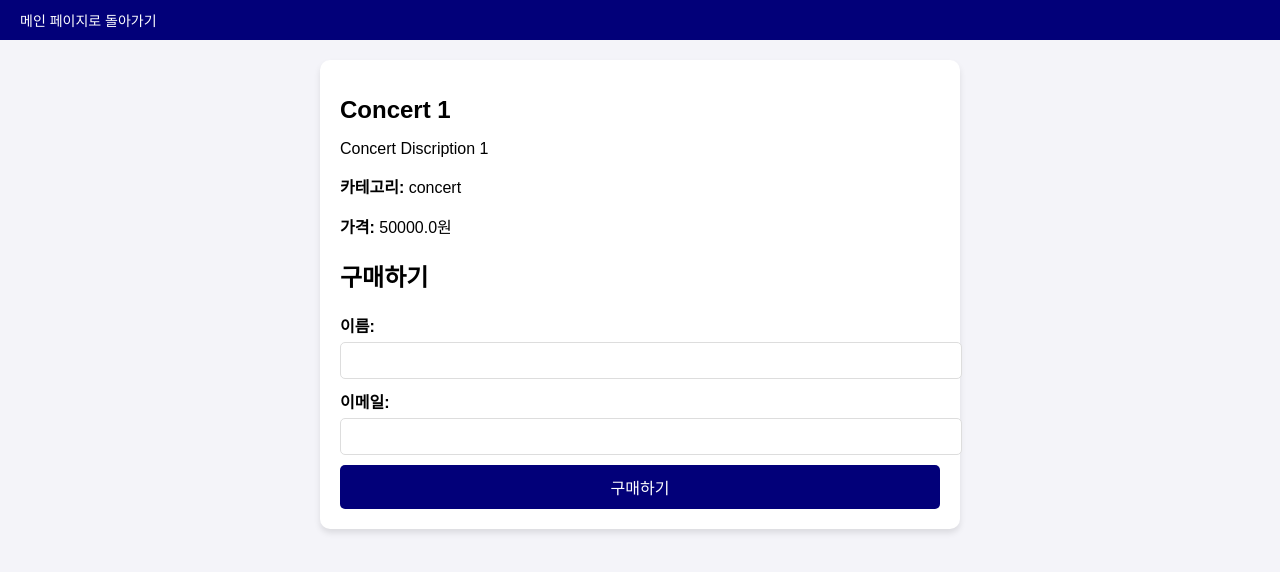
After one commit to Jangbk633/BasicDBwebApplication, a Flask app: page /ticket/1 in a window 1280 px wide. The commit adds this page. Shown: the top 572 px of the page. Run offline with Flask 3, Linux system fonts and the light colour scheme; the visitor is signed in with stand-in values (Sample User, id 1); data comes from the database, SQL or seed files in the repository; both versions use the stored data as it was after the commit; parts of the project's set-up code (start-up, migrations or seed data) failed here and were passed over.

Commit message:
Feat: 티켓 구매 기능 추가

```diff
--- a/app/server.py
+++ b/app/server.py
@@ -1,3 +1,4 @@
+import secrets
 from flask import Flask, request, redirect, url_for, render_template, session, flash
 from flask_sqlalchemy import SQLAlchemy
 from datetime import datetime
@@ -5,7 +6,7 @@ from werkzeug.security import generate_password_hash, check_password_hash
 
 # Flask 앱 생성
 app = Flask(__name__)
-app.secret_key = 'your_secret_key'  # 세션 암호화 키
+app.secret_key = secrets.token_hex(16)  # 세션 암호화 키
 
 # 데이터베이스 설정
 app.config['SQLALCHEMY_DATABASE_URI'] = 'mysql+pymysql://root:1234@db:3306/ticket_db?charset=utf8mb4'
@@ -21,8 +22,7 @@ class User(db.Model):
     password = db.Column(db.String(255), nullable=False)
 
 # 티켓 모델 정의
-# 티켓 모델 정의
-class ticket(db.Model):  # 클래스 이름 대문자 변경
+class Ticket(db.Model):  # 클래스 이름 대문자 변경
     __tablename__ = 'ticket'  # 테이블 이름 지정
 
     id = db.Column(db.Integer, primary_key=True)
@@ -93,7 +93,7 @@ def index():
         # 티켓 등록
         try:
             data = request.form
-            new_ticket = ticket(
+            new_ticket = Ticket(
                 title=data['title'],
                 price=float(data['price']),
                 date=datetime.strptime(data['date'], '%Y-%m-%d'),
@@ -109,35 +109,54 @@ def index():
 
     # GET 요청 시 필터 및 검색 적용
     filters = request.args
-    query = ticket.query
+    query = Ticket.query
 
     # 검색: 제목
     search_keyword = filters.get('search', '').strip()
     if search_keyword:
-        query = query.filter(ticket.title.ilike(f"%{search_keyword}%"))  # 대소문자 구분 없이 검색
+        query = query.filter(Ticket.title.ilike(f"%{search_keyword}%"))  # 대소문자 구분 없이 검색
 
     # 필터: 가격
     min_price = filters.get('min_price', type=float)
     max_price = filters.get('max_price', type=float)
     if min_price is not None:
-        query = query.filter(ticket.price >= min_price)
+        query = query.filter(Ticket.price >= min_price)
     if max_price is not None:
-        query = query.filter(ticket.price <= max_price)
+        query = query.filter(Ticket.price <= max_price)
 
     # 필터: 날짜
     date = filters.get('date')
     if date:
-        query = query.filter(ticket.date == datetime.strptime(date, '%Y-%m-%d').date())
+        query = query.filter(Ticket.date == datetime.strptime(date, '%Y-%m-%d').date())
 
     # 필터: 종류
     category = filters.get('category')
-    if category and category != '전체':
-        query = query.filter(ticket.category == category)
+    if category and category != 'all':
+        query = query.filter(Ticket.category == category)
 
     # 정렬
-    tickets = query.order_by(ticket.date).all()
+    tickets = query.order_by(Ticket.date).all()
 
     return render_template('mainpage.html', tickets=tickets)
+
+# 티켓 구매 페이지
+@app.route('/ticket/<int:ticket_id>', methods=['GET', 'POST'])
+def ticket_detail(ticket_id):
+    if 'user_id' not in session:
+        flash('티켓 구매는 로그인 후 이용 가능합니다.', 'danger')
+        return redirect(url_for('login'))
+
+    ticket = Ticket.query.get(ticket_id)
+    if not ticket:
+        flash('존재하지 않는 티켓입니다.', 'danger')
+        return redirect(url_for('index'))
+
+    if request.method == 'POST':
+        # 구매 로직 추가 (예: 데이터베이스에 구매 정보 기록)
+        flash('티켓 구매가 완료되었습니다!', 'success')
+        return redirect(url_for('index'))
+
+    return render_template('ticket_detail.html', ticket=ticket)
 
 # 앱 실행
 if __name__ == '__main__':
--- /dev/null
+++ b/app/static/css/ticket_detail.css
@@ -0,0 +1,71 @@
+body {
+    font-family: Arial, sans-serif;
+    margin: 0;
+    padding: 0;
+    background-color: #f4f4f9;
+}
+
+header {
+    padding: 10px;
+    background-color: #020079;
+    color: white;
+}
+
+header .back-btn {
+    color: white;
+    text-decoration: none;
+    font-size: 14px;
+    margin-left: 10px;
+}
+
+.ticket-container {
+    max-width: 600px;
+    margin: 20px auto;
+    padding: 20px;
+    background: white;
+    border-radius: 10px;
+    box-shadow: 0 4px 6px rgba(0, 0, 0, 0.1);
+}
+
+.ticket-container h1 {
+    font-size: 24px;
+    margin-bottom: 10px;
+}
+
+.ticket-container p {
+    font-size: 16px;
+    margin-bottom: 10px;
+}
+
+form {
+    margin-top: 20px;
+}
+
+form label {
+    display: block;
+    margin-bottom: 5px;
+    font-weight: bold;
+}
+
+form input {
+    width: 100%;
+    padding: 10px;
+    margin-bottom: 10px;
+    border: 1px solid #ddd;
+    border-radius: 5px;
+}
+
+form button {
+    width: 100%;
+    padding: 10px;
+    background-color: #020079;
+    color: white;
+    border: none;
+    border-radius: 5px;
+    font-size: 16px;
+    cursor: pointer;
+}
+
+form button:hover {
+    background-color: #020079;
+}
--- /dev/null
+++ b/app/templates/ticket_detail.html
@@ -0,0 +1,33 @@
+<!DOCTYPE html>
+<html lang="en">
+<head>
+    <meta charset="UTF-8">
+    <meta name="viewport" content="width=device-width, initial-scale=1.0">
+    <link rel="stylesheet" href="{{ url_for('static', filename='css/ticket_detail.css') }}">
+    <title>Ticket Details</title>
+</head>
+<body>
+    <header>
+        <a href="/" class="back-btn">메인 페이지로 돌아가기</a>
+    </header>
+    <main>
+        <div class="ticket-container">
+            <h1>{{ ticket.title }}</h1>
+            <p>{{ ticket.description }}</p>
+            <p><strong>카테고리:</strong> {{ ticket.category }}</p>
+            <p><strong>가격:</strong> {{ ticket.price }}원</p>
+
+            <form method="POST">
+                <h2>구매하기</h2>
+                <label for="name">이름:</label>
+                <input type="text" id="name" name="name" required>
+
+                <label for="email">이메일:</label>
+                <input type="email" id="email" name="email" required>
+
+                <button type="submit">구매하기</button>
+            </form>
+        </div>
+    </main>
+</body>
+</html>
```
Also changed, not shown: app/static/css/login.css (+41 -4 lines), app/static/css/mainpage.css (+32 -19 lines), app/static/css/register.css (+41 -4 lines), app/templates/login.html (+12 -0 lines), app/templates/mainpage.html (+13 -0 lines), app/templates/purchase_success.html (added, +21 -0 lines), app/templates/register.html (+12 -0 lines), init.sql (+9 -0 lines).
